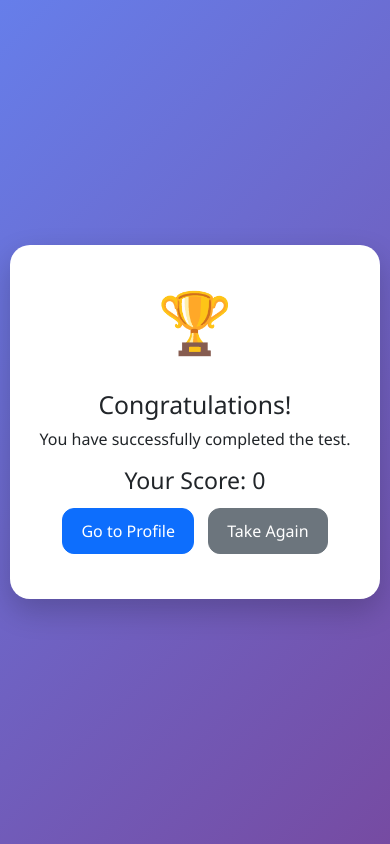
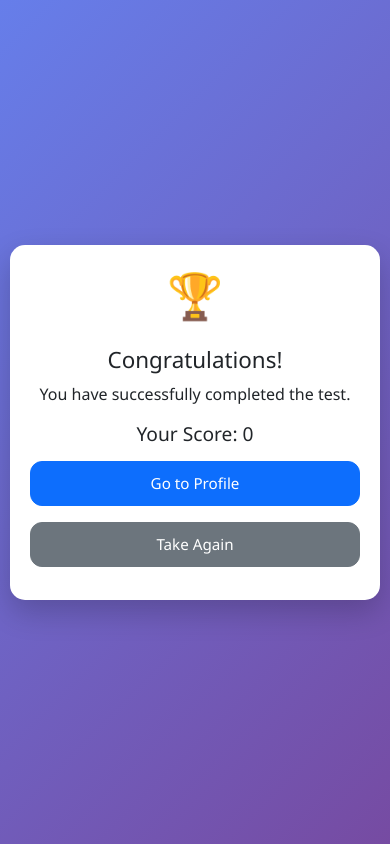
Before and after one commit to Subhashdangi205/SkillTest, a plain HTML site: page result.html in a window 390 px wide. Drawn offline with nearby package versions, Linux system fonts and the light colour scheme.

Commit message:
Update result.html

```diff
--- a/result.html
+++ b/result.html
@@ -5,7 +5,7 @@
   <meta name="viewport" content="width=device-width, initial-scale=1.0">
   <title>Result</title>
   <link href="https://cdn.jsdelivr.net/npm/bootstrap@5.3.0/dist/css/bootstrap.min.css" rel="stylesheet">
-  <style>
+    <style>
     body {
       background: linear-gradient(135deg, #667eea, #764ba2);
       font-family: 'Segoe UI', Tahoma, Geneva, Verdana, sans-serif;
@@ -13,6 +13,7 @@
       display: flex;
       align-items: center;
       justify-content: center;
+      padding: 10px;
     }
 
     .result-card {
@@ -21,6 +22,7 @@
       padding: 40px 30px;
       box-shadow: 0 12px 30px rgba(0,0,0,0.2);
       max-width: 420px;
+      width: 100%;
       text-align: center;
       animation: fadeInUp 1s ease;
       transform-origin: center;
@@ -35,10 +37,13 @@
 
     h2 {
       animation: fadeIn 2s ease-in-out;
+      font-size: 1.8rem;
     }
 
     h3.score {
       animation: zoomIn 1.2s ease;
+      font-size: 1.4rem;
+      margin-top: 10px;
     }
 
     .btn {
@@ -74,6 +79,34 @@
       from {transform: scale(0.7); opacity: 0;}
       to {transform: scale(1); opacity: 1;}
     }
+
+    /* ✅ Responsive for Mobile */
+    @media (max-width: 500px) {
+      .result-card {
+        padding: 25px 20px;
+        border-radius: 15px;
+      }
+
+      .result-icon {
+        font-size: 45px;
+        margin-bottom: 10px;
+      }
+
+      h2 {
+        font-size: 1.4rem;
+      }
+
+      h3.score {
+        font-size: 1.2rem;
+      }
+
+      .btn {
+        width: 100%;
+        margin: 8px 0;
+        font-size: 0.95rem;
+        padding: 10px;
+      }
+    }
   </style>
 </head>
 <body>
```
